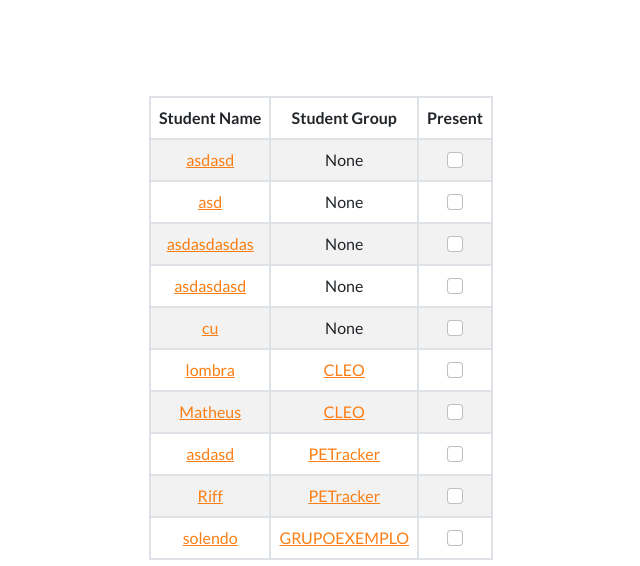
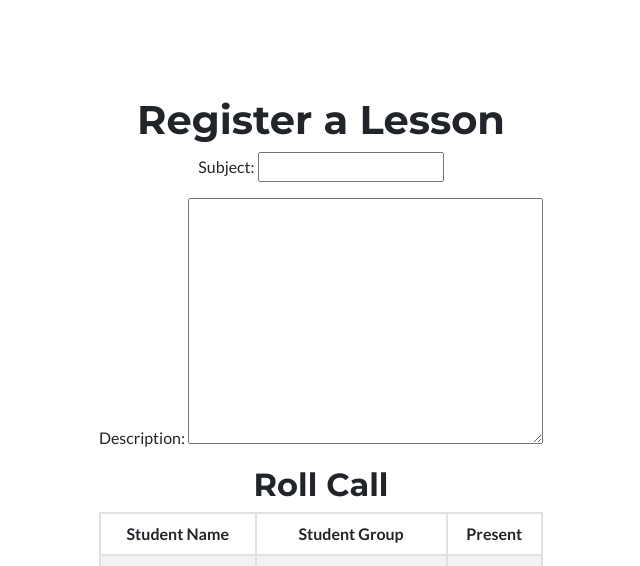
Before and after one commit to JVitorCarv/sdf-student-manager, a Django app: page /rollcall/ in a window 1280 px wide. Shown: the part 104-670 px from the top of the page, without its empty margins (319-959 px from the left). Run offline with Django 4.2, Linux system fonts and the light colour scheme; data comes from the database, SQL or seed files in the repository; both versions use the stored data as it was after the commit; some libraries are stand-ins or nearby versions.

Commit message:
Add Lesson with presence

```diff
--- a/student_presence/presence_count/forms.py
+++ b/student_presence/presence_count/forms.py
@@ -1,5 +1,5 @@
 from django import forms
-from .models import Group, Student
+from .models import Group, Lesson, Student
 
 
 class RegisterStudentForm(forms.ModelForm):
@@ -12,3 +12,9 @@ class RegisterGroupForm(forms.ModelForm):
     class Meta:
         model = Group
         fields = '__all__'
+
+
+class RegisterLessonForm(forms.ModelForm):
+    class Meta:
+        model = Lesson
+        fields = ('subject', 'description')
--- a/student_presence/presence_count/models.py
+++ b/student_presence/presence_count/models.py
@@ -23,3 +23,13 @@ class Student(models.Model):
 
     def __str__(self):
         return self.name
+
+
+class Lesson(models.Model):
+    subject = models.CharField(max_length=100)
+    date = models.DateField(auto_now=True)
+    description = models.TextField(max_length=2048, blank=True)
+    students = models.ManyToManyField('Student', related_name='lesson_presence')
+
+    def __str__(self):
+        return f'{self.date} - {self.subject}'
--- a/student_presence/presence_count/templates/roll_call.html
+++ b/student_presence/presence_count/templates/roll_call.html
@@ -10,7 +10,10 @@
 	<div class="container d-flex align-items-center flex-column">
 		<form action="" method="POST">
 			{% csrf_token %}
+			<h1>Register a Lesson</h1>
 			<table class="table table-striped table-hover table-bordered">
+				{{lesson_form.as_p}}
+				<h2>Roll Call</h2>
 				<thead>
 					<tr>
 						<th scope="col">Student Name</th>
--- a/student_presence/presence_count/views.py
+++ b/student_presence/presence_count/views.py
@@ -1,6 +1,6 @@
 from django.shortcuts import redirect, render
-from presence_count.forms import RegisterGroupForm, RegisterStudentForm
-from .models import Group, Student
+from presence_count.forms import RegisterGroupForm, RegisterLessonForm, RegisterStudentForm
+from .models import Group, Lesson, Student
 from django.db.models import F
 
 
@@ -43,13 +43,26 @@ def register_group(request):
 
 def roll_call(request):
     student_list = Student.objects.all().order_by('group_id')
+    lesson_form = RegisterLessonForm()
     if request.method == 'POST':
+        lesson_data = request.POST.copy()
+        if 'boxes' in lesson_data:
+            del lesson_data['boxes']
+        lesson_form = RegisterLessonForm(lesson_data)
+        if lesson_form.is_valid():
+            created_lesson = lesson_form.save()
+        else:
+            print('Error while saving lesson_form')
+        current_lesson = Lesson.objects.get(pk=created_lesson.id)
+
         id_list = request.POST.getlist('boxes')
         for student_id in id_list:
             Student.objects.filter(pk=int(student_id)).update(presences=F('presences')+1)
+            student = Student.objects.get(pk=int(student_id))
+            current_lesson.students.add(student)
 
         return redirect('presence_count:home')
-    return render(request, 'roll_call.html', {'student_list': student_list})
+    return render(request, 'roll_call.html', {'student_list': student_list, 'lesson_form': lesson_form})
 
 
 def grades_manager(request):
```
Also changed, not shown: student_presence/db.sqlite3, student_presence/presence_count/migrations/0009_alter_group_description_alter_group_prototype_and_more.py (added).
